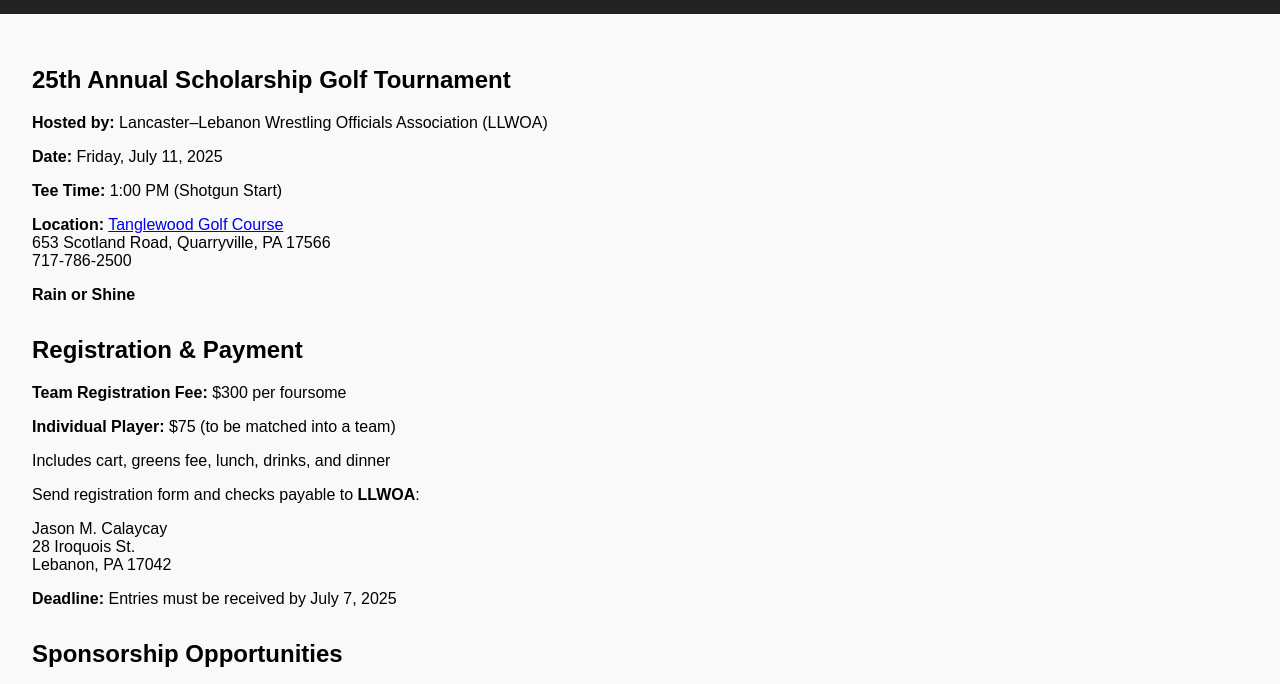
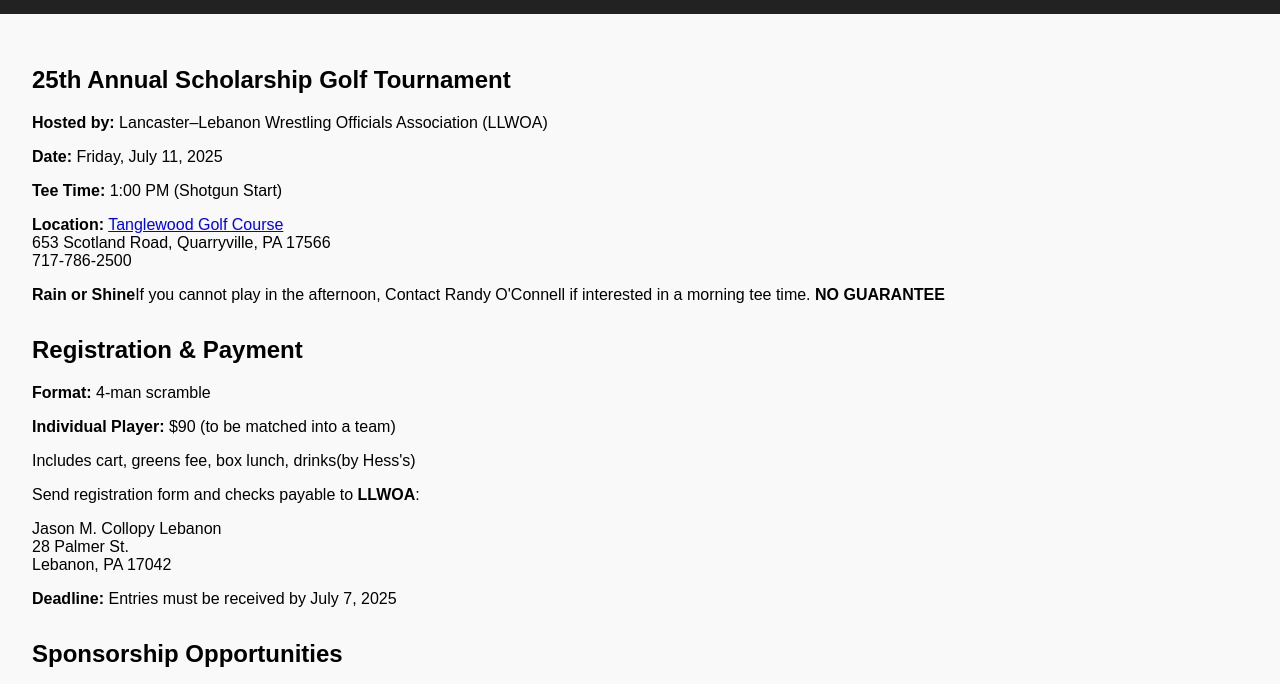
Before and after one commit to tmowery30/LL_League, a plain HTML site: page tournament.html in a window 1280 px wide. Shown: the part 116-800 px from the top of the page. Drawn offline with Linux system fonts and the light colour scheme.

Commit message:
Update tournament.html

```diff
--- a/tournament.html
+++ b/tournament.html
@@ -31,22 +31,22 @@
       <p><strong>Hosted by:</strong> Lancaster–Lebanon Wrestling Officials Association (LLWOA)</p>
       <p><strong>Date:</strong> Friday, July 11, 2025</p>
       <p><strong>Tee Time:</strong> 1:00 PM (Shotgun Start) </p>
-      <p><strong>Location:</strong> <a href="https://www.twgolf.com.com" target="_blank">Tanglewood Golf Course</a><br/>
+      <p><strong>Location:</strong> <a href="https://www.twgolf.com" target="_blank">Tanglewood Golf Course</a><br/>
         653 Scotland Road, Quarryville, PA 17566<br/>
         717-786-2500
       </p>
-      <p><strong>Rain or Shine</strong></p>
+      <p><strong>Rain or Shine</strong>If you cannot play in the afternoon, Contact Randy O'Connell if interested in a morning tee time. <strong>NO GUARANTEE</strong> </p>
     </section>
 
     <section>
       <h2>Registration & Payment</h2>
-      <p><strong>Team Registration Fee:</strong> $300 per foursome</p>
-      <p><strong>Individual Player:</strong> $75 (to be matched into a team)</p>
-      <p>Includes cart, greens fee, lunch, drinks, and dinner</p>
+      <p><strong>Format:</strong> 4-man scramble</p>
+      <p><strong>Individual Player:</strong> $90 (to be matched into a team)</p>
+      <p>Includes cart, greens fee, box lunch, drinks(by Hess's)</p>
       <p>Send registration form and checks payable to <strong>LLWOA</strong>:</p>
       <p>
-        Jason M. Calaycay<br/>
-        28 Iroquois St.<br/>
+        Jason M. Collopy Lebanon<br/>
+        28 Palmer St.<br/>
         Lebanon, PA 17042
       </p>
       <p><strong>Deadline:</strong> Entries must be received by July 7, 2025</p>
```
